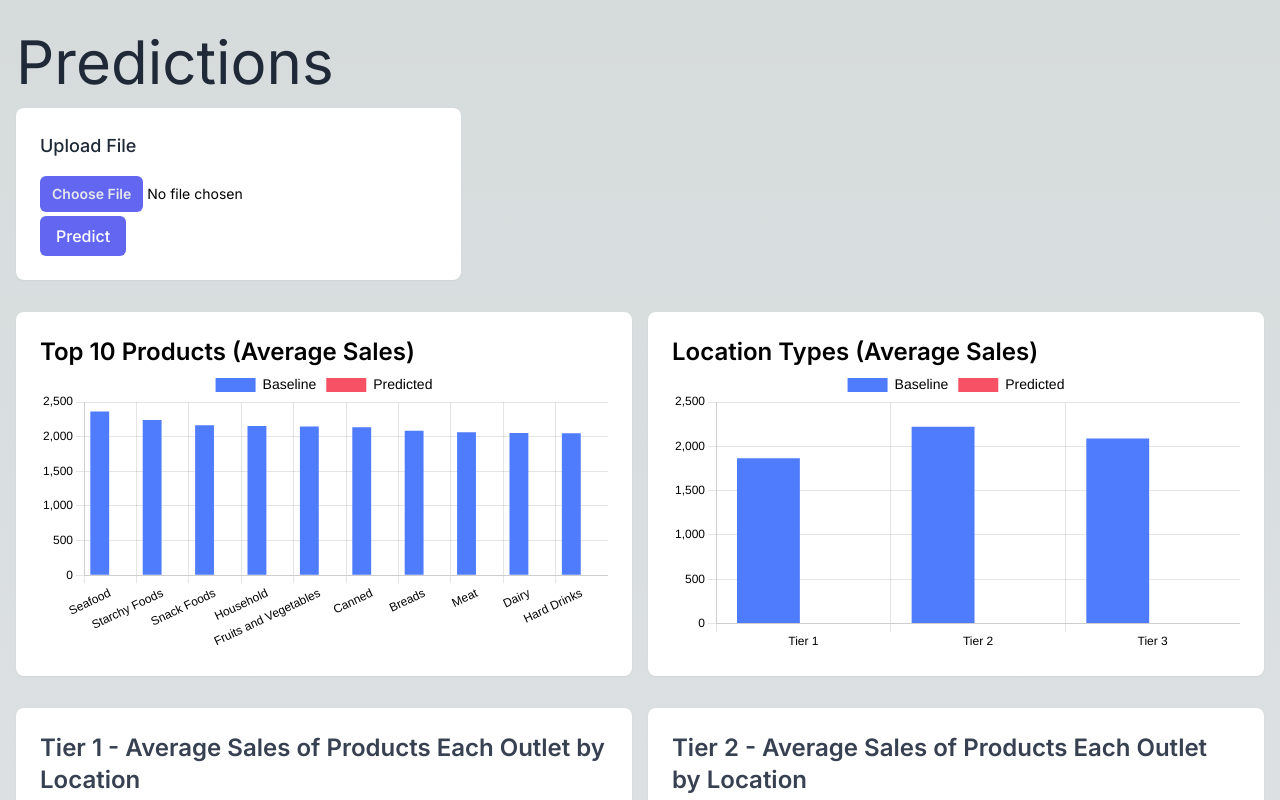
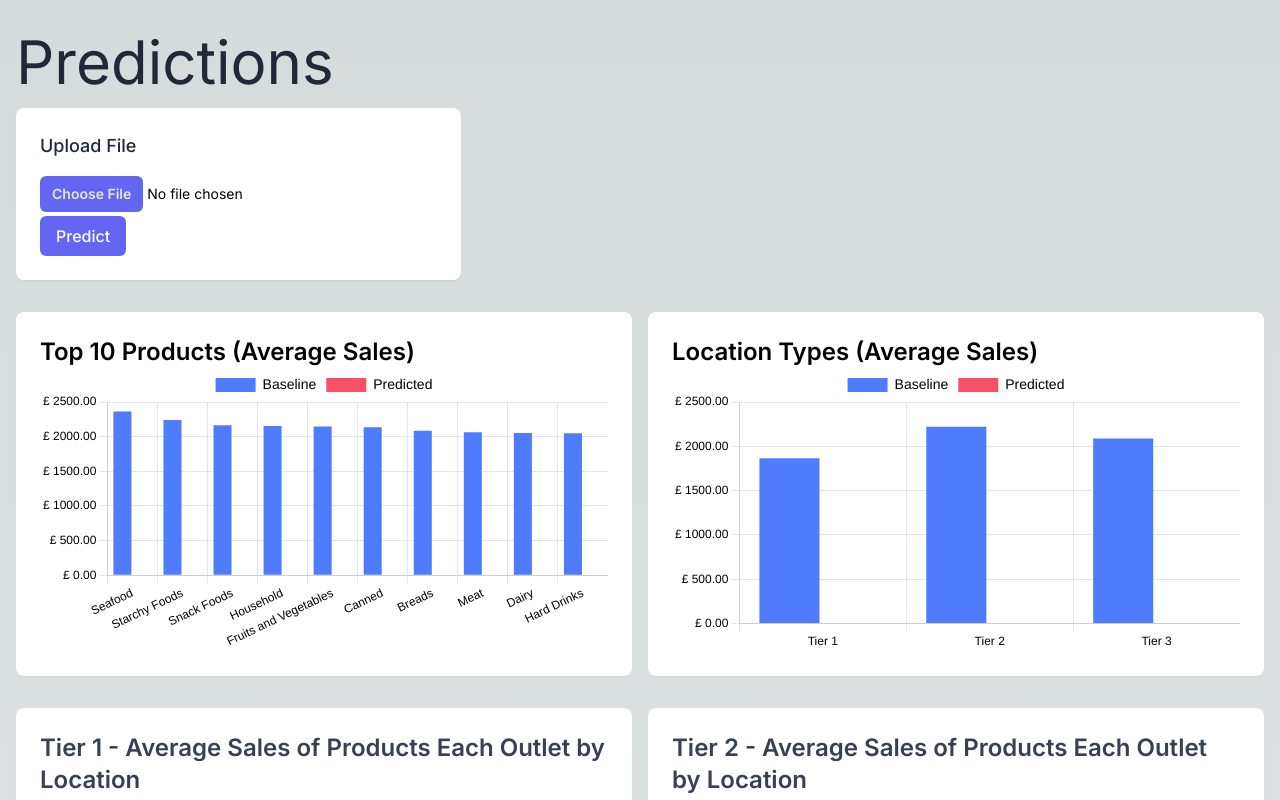
Before and after one commit to sshahniaz/major-project-frontend, a Next.js app in the folder the-catalyst/: page /prediction in a window 1280 px wide. Shown: the top 800 px of the page. Built offline with nearby package versions, Linux system fonts and the light colour scheme.

Commit message:
updated decimal and added pound sign to the charts

```diff
--- a/the-catalyst/app/prediction/page.tsx
+++ b/the-catalyst/app/prediction/page.tsx
@@ -101,7 +101,10 @@ const Prediciton = () => {
       y: {
         beginAtZero: true,
         ticks: {
-          color: isDarkMode ?  'white' : 'black',
+          color: isDarkMode ? 'white' : 'black',
+          callback: function(value: any, index: number, values: any) {
+                        return '£ ' + value.toFixed(2);
+                    }
         },
       },
     },
```
